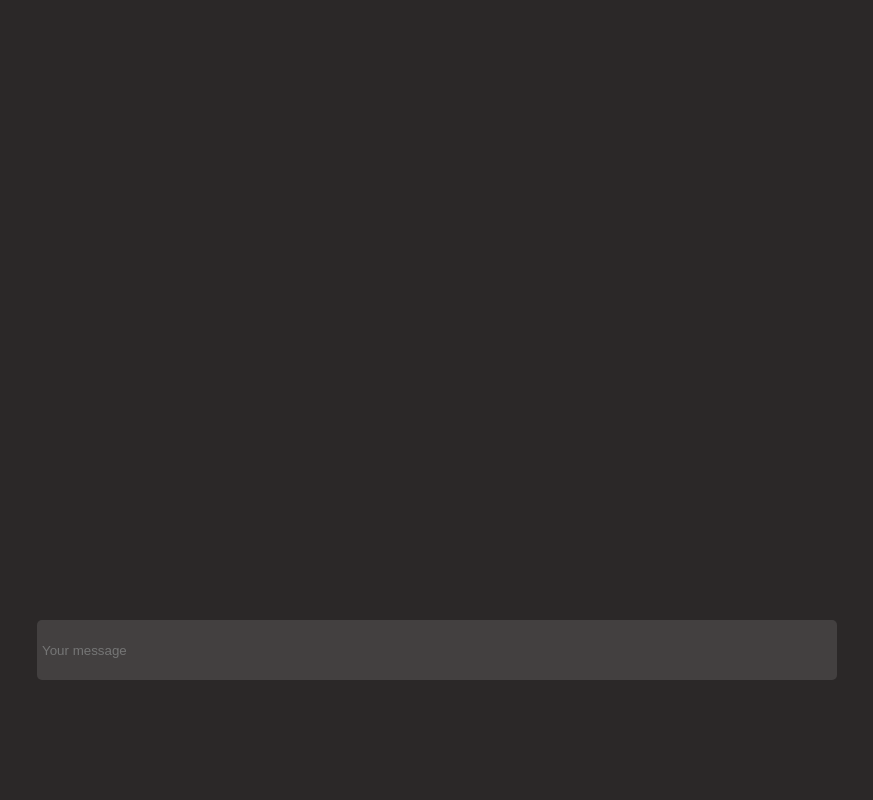
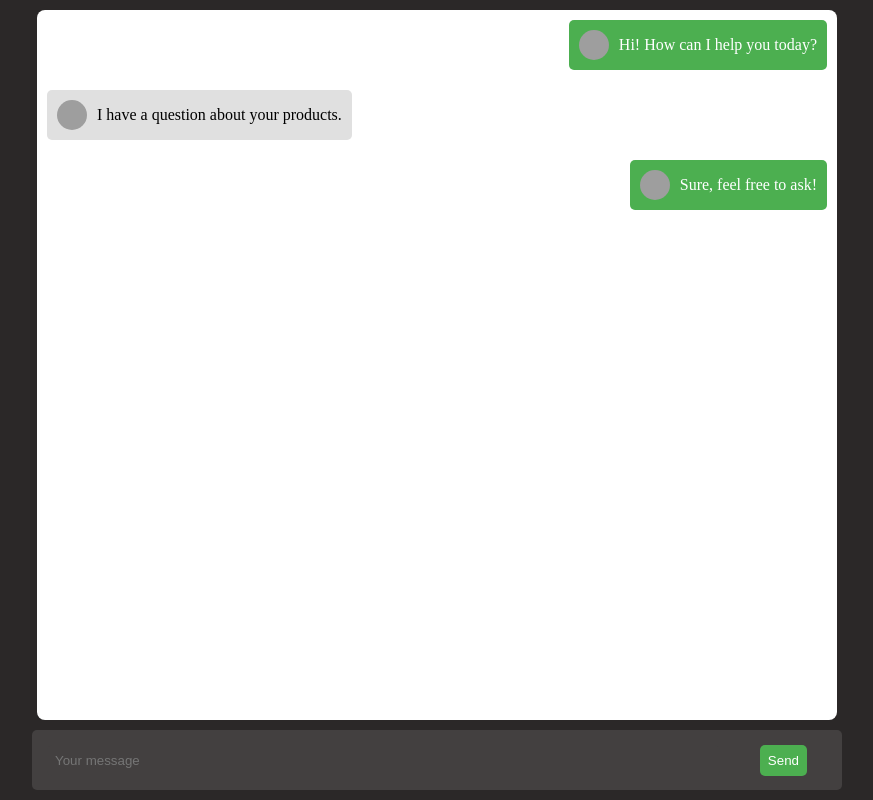
Before and after one commit to abdukhans/Chat-App, a plain HTML site: page App/MSG.html in a window 1280 px wide. Shown: the whole page, without its empty margins (203-1076 px from the left). Drawn offline with Linux system fonts and the light colour scheme; grey boxes are pictures that could not be loaded.

Commit message:
Added some beginner front end code

```diff
--- a/App/MSG.html
+++ b/App/MSG.html
@@ -15,20 +15,49 @@
 
         <div class="MSGBoard">
             <div class="MSG">
-                <ul>
+                <div class="chat-container">
+                    <div class="message-container">
+                        <!-- <!-- <div class="message sender-message">
+                            <img src="https://media.geeksforgeeks.org/wp-content/uploads/20220123013311/gfg.png" alt="Sender Avatar"
+                                class="avatar">
+                            Hello there!
+                        </div> -->
+                        <div class="message receiver-message">
+                            <img src="https://media.geeksforgeeks.org/wp-content/uploads/20210511160813/g4g.jpg" alt="Receiver Avatar"
+                                class="avatar">
+                            Hi! How can I help you today?
+                        </div>
+                        <div class="message sender-message">
+                            <img src="https://media.geeksforgeeks.org/wp-content/uploads/20220123013311/gfg.png" alt="Sender Avatar"
+                                class="avatar">
+                            I have a question about your products.
+                        </div>
+                        <div class="message receiver-message">
+                            <img src="https://media.geeksforgeeks.org/wp-content/uploads/20210511160813/g4g.jpg" alt="Receiver Avatar"
+                                class="avatar">
+                            Sure, feel free to ask!
+                        </div> -->
 
-                </ul>
+                    </div>
+
+                    <!-- <div class="message">
+                        <input type="text" placeholder="Type your message...">
+                        <button>Send</button>
+                    </div> -->
+                </div>
+
+
+                </div>
             </div>
-            <form>
-                <input id="MSGTYPE" type="text" placeholder="Your message">
-                <!-- <div class="ButtonHolder">
+            <form id="MSGTYPE" class="message">
+                <input  type="text" placeholder="Your message">
+                <div class="message">
                     <button>Send</button>
-                </div> -->
+                </div>
             </form>
         </div>
 
 
-    </div>
 
 </body>
 
--- a/App/MsgBoard.css
+++ b/App/MsgBoard.css
@@ -28,21 +28,21 @@ body{
     justify-content: center;
 }
 
-.Main form button {
+/* .Main form button {
     display: flex;
     flex-direction: row;
-    background-color: red;
+    background-color: rgb(237, 231, 231);
 
 }
-
+ */
 
 .MSG{
     display: flex;
     flex-direction: column-reverse;
     overflow-y: scroll;
     overflow-x: hidden;
-    width: var(--MSGWIDTH);
-    height: 75vh;
+    height: 100%;
+    width: 100%;
 }
 
 #MSGTYPE{
@@ -54,6 +54,12 @@ body{
     padding: 5px;
 
     border-radius: 5px;
+}
+
+ input{
+    border: none;
+    background-color: none;
+    width: 70;
 }
 
 .ButtonHolder{
@@ -81,7 +87,8 @@ ul{
     height: var(--MSGHEIGHT);
     text-decoration: none;
     background-color: red;
-
+    display: flex;
+    flex-direction: row;
     margin: 0px;
     margin-top: 4px;
 
@@ -89,6 +96,80 @@ ul{
 
 }
 
+
+
+
 form{
     margin-top: 10px;
 }
+
+.chat-container {
+    height: 100%;
+    width: 100%;
+    margin: none;
+    background-color: #fff;
+    border-radius: 8px;
+    overflow: hidden;
+    box-shadow: 0 0 10px rgba(0, 0, 0, 0.1);
+
+}
+
+.message-container {
+    display: flex;
+    flex-direction: column;
+}
+
+.message {
+    padding: 10px;
+    margin: 10px;
+    border-radius: 5px;
+    max-width: 70%;
+    word-wrap: break-word;
+    display: flex;
+    align-items: center;
+}
+
+.sender-message {
+    background-color: #e0e0e0;
+    color: #000;
+    align-self: flex-start;
+}
+
+.receiver-message {
+    background-color: #4CAF50;
+    color: #fff;
+    align-self: flex-end;
+}
+
+.avatar {
+    width: 30px;
+    height: 30px;
+    border-radius: 50%;
+    margin-right: 10px;
+}
+
+.message input {
+    width: calc(100% - 20px);
+    padding: 8px;
+    margin: 10px;
+    border: none;
+    border-radius: 5px;
+    background-color: inherit;
+    color: white;
+}
+
+input:focus {
+    outline: none;
+    caret-color: white;
+
+}
+
+.message button {
+    padding: 8px;
+    margin: 10px;
+    background-color: #4CAF50;
+    color: #fff;
+    border: none;
+    border-radius: 5px;
+    cursor: pointer;
+}
--- a/App/app.js
+++ b/App/app.js
@@ -1,6 +1,7 @@
+const user_name = localStorage.getItem('USER_NAME')
+const socket = new WebSocket(`ws://localhost:3000/?clientId=${localStorage.getItem('TOKEN')}`)
 
-const user_name = localStorage.getItem['USER_NAME']
-const socket = new WebSocket(`ws://localhost:3000/?clientId=${localStorage.getItem('TOKEN')}`)
+console.log(user_name.toString());
 
 
 
@@ -14,7 +15,7 @@ function SendMsg(e) {
     const input = document.querySelector('input')
 
 
-    const data = {msg:input.value,name:user_name,chat_name:"N/A"}
+    const data = {msg:input.value,user_name:user_name,chat_name:"TestChatUI"}
 
 
 
@@ -34,19 +35,42 @@ document.querySelector('form').addEventListener("submit", SendMsg)
 
 
 socket.addEventListener("message", ({ data }) => {
-    const li = document.createElement('li')
+   const msg_cont = document.querySelector('.message-container')
 
-    li.classList.add("MsgBox")
+    console.log(msg_cont);
 
-    li.textContent = data;
+
+   const msg_element = document.createElement('div')
+
+    //  <div class="message receiver-message">
+    //                             <img src="https://media.geeksforgeeks.org/wp-content/uploads/20210511160813/g4g.jpg" alt="Receiver Avatar"
+    //                                 class="avatar">
+    //                             Sure, feel free to ask!
+    //                         </div>
+
+   const reciver_or_sender = false ? 'sender': 'receiver'
+   msg_element.classList.add(`message`)
+   msg_element.classList.add( `${reciver_or_sender}-message`)
+
+
+   const img_element = document.createElement('img')
+
+   const src = "https://media.geeksforgeeks.org/wp-content/uploads/20210511160813/g4g.jpg"
+   img_element.src = src;
+   img_element.alt = reciver_or_sender;
+   img_element.classList.add('avatar');
 
 
 
 
+   msg_element.appendChild(img_element)
+   const  text = document.createTextNode(data);
+   msg_element.appendChild(text);
 
 
-    document.querySelector('ul').appendChild(li)
 
+
+    msg_cont.appendChild(msg_element)
 
     // const el = document.getElementsByTagName( `li`)
 
```
Also changed, not shown: App/login.js (+4 -4 lines).
